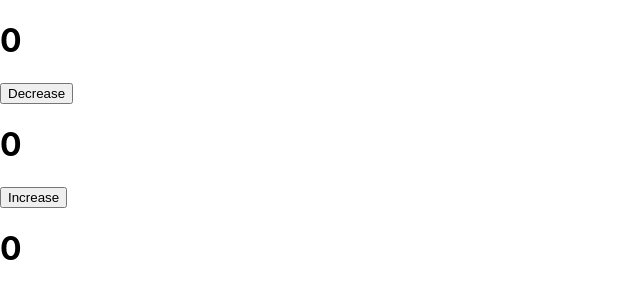
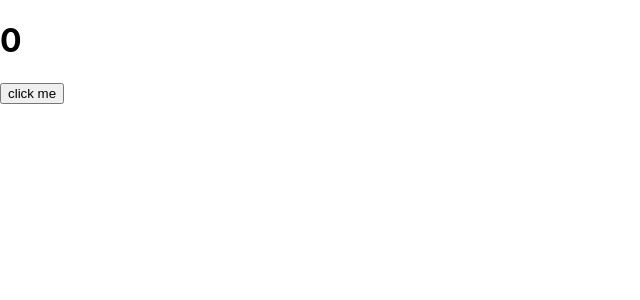
Before and after one commit to pol-dev-shinroo/react-advanced, a React (Create React App) app: page / in a window 1280 px wide. Shown: the top 300 px of the page, without its empty margins (0-640 px from the left). Built offline with nearby package versions, Linux system fonts and the light colour scheme.

Commit message:
useEffect basics document.title error

```diff
--- a/src/App.js
+++ b/src/App.js
@@ -1,8 +1,8 @@
-// import Example from "./examples/2-useState-array";
-import { TimeOut } from "./examples/5-setTimeout-example.jsx";
+import Basics from "./examples/useEffect/1-useEffect-basics.jsx";
+// import { TimeOut } from "./examples/5-setTimeout-example.jsx";
 
 function App() {
-    return <TimeOut />;
+    return <Basics />;
 }
 
 export default App;
--- /dev/null
+++ b/src/examples/useEffect/1-useEffect-basics.jsx
@@ -0,0 +1,23 @@
+import React, { useEffect, useState } from "react";
+
+const Basics = () => {
+    useEffect(() => {
+        document.title = `New ${value}`;
+    });
+
+    const [value, setValue] = useState(0);
+    const valueHandler = () => {
+        setValue((prev) => {
+            return prev + 1;
+        });
+        document.title = `New (${value})`;
+    };
+    return (
+        <div>
+            <h1>{value}</h1>
+            <button onClick={valueHandler}>click me</button>
+        </div>
+    );
+};
+
+export default Basics;
```
Also changed, not shown: src/examples/useState/1-error-example.jsx (renamed from src/examples/1-error-example.jsx), src/examples/useState/2-useState-array.jsx (renamed from src/examples/2-useState-array.jsx), src/examples/useState/3-useState-object.jsx (renamed from src/examples/3-useState-object.jsx), src/examples/useState/4-useState-counter.jsx (renamed from src/examples/4-useState-counter.jsx), src/examples/useState/5-setTimeout-example.jsx (renamed from src/examples/5-setTimeout-example.jsx).
